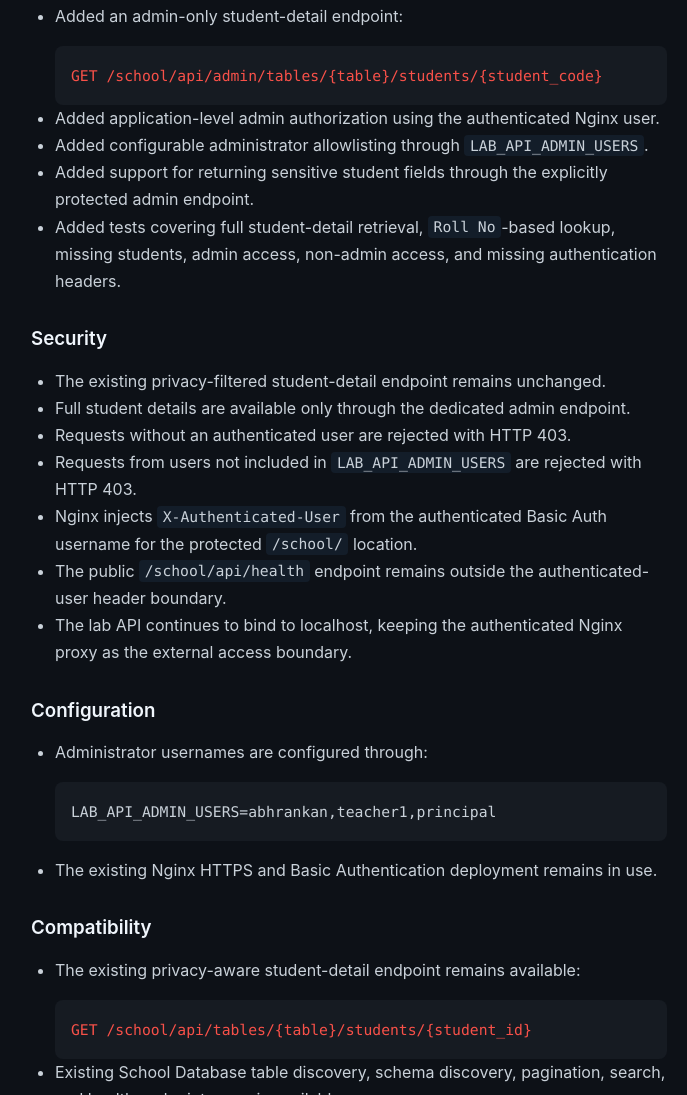
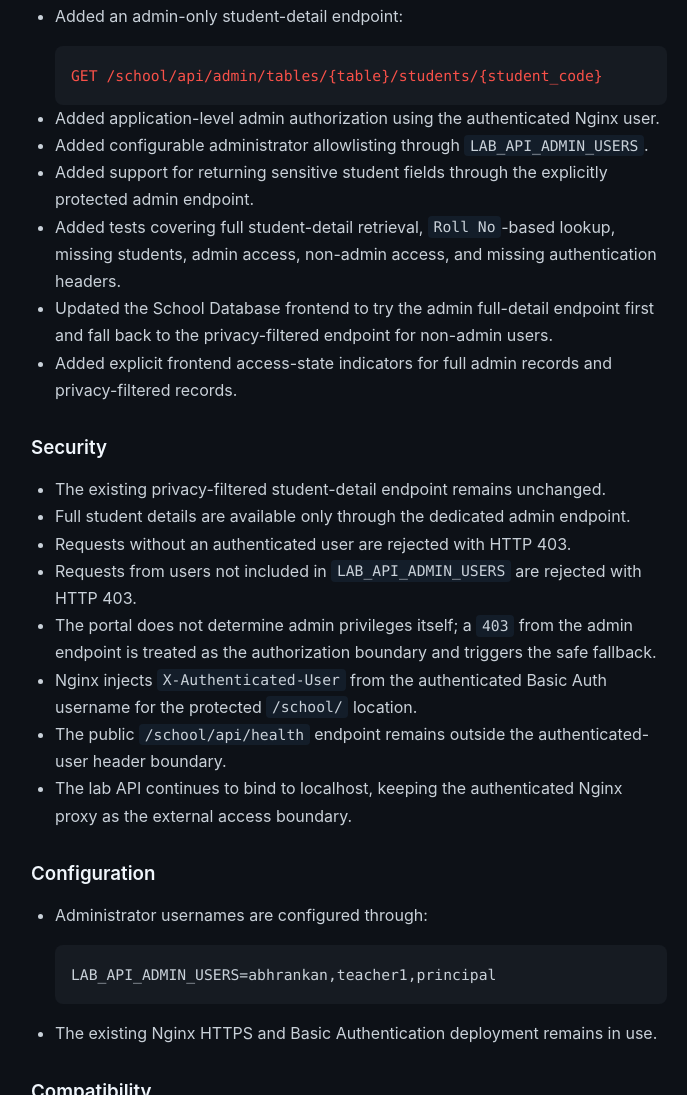
Before and after one commit to Abhrankan-Chakrabarti/website, a plain HTML site: page RELEASES.html in a window 1280 px wide. Shown: the part 657-1752 px from the top of the page, without its empty margins (291-978 px from the left). Drawn offline with Linux system fonts and the light colour scheme; a script that the page names is missing.

Commit message:
docs: update v0.7.0 release notes for admin frontend

```diff
--- a/RELEASES.html
+++ b/RELEASES.html
@@ -74,6 +74,8 @@
   <li>Added configurable administrator allowlisting through <code class="language-plaintext highlighter-rouge">LAB_API_ADMIN_USERS</code>.</li>
   <li>Added support for returning sensitive student fields through the explicitly protected admin endpoint.</li>
   <li>Added tests covering full student-detail retrieval, <code class="language-plaintext highlighter-rouge">Roll No</code>-based lookup, missing students, admin access, non-admin access, and missing authentication headers.</li>
+  <li>Updated the School Database frontend to try the admin full-detail endpoint first and fall back to the privacy-filtered endpoint for non-admin users.</li>
+  <li>Added explicit frontend access-state indicators for full admin records and privacy-filtered records.</li>
 </ul>
 
 <h3 id="security">Security</h3>
@@ -83,6 +85,7 @@
   <li>Full student details are available only through the dedicated admin endpoint.</li>
   <li>Requests without an authenticated user are rejected with HTTP 403.</li>
   <li>Requests from users not included in <code class="language-plaintext highlighter-rouge">LAB_API_ADMIN_USERS</code> are rejected with HTTP 403.</li>
+  <li>The portal does not determine admin privileges itself; a <code class="language-plaintext highlighter-rouge">403</code> from the admin endpoint is treated as the authorization boundary and triggers the safe fallback.</li>
   <li>Nginx injects <code class="language-plaintext highlighter-rouge">X-Authenticated-User</code> from the authenticated Basic Auth username for the protected <code class="language-plaintext highlighter-rouge">/school/</code> location.</li>
   <li>The public <code class="language-plaintext highlighter-rouge">/school/api/health</code> endpoint remains outside the authenticated-user header boundary.</li>
   <li>The lab API continues to bind to localhost, keeping the authenticated Nginx proxy as the external access boundary.</li>
```
